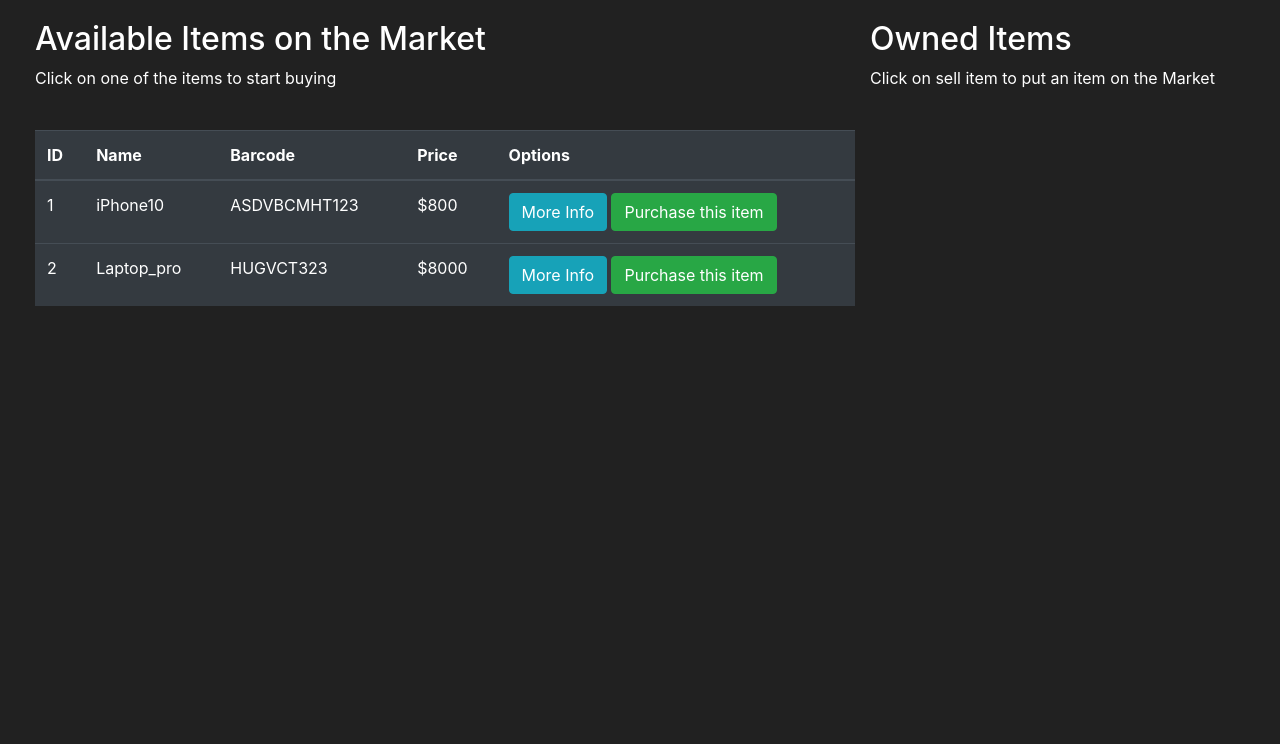
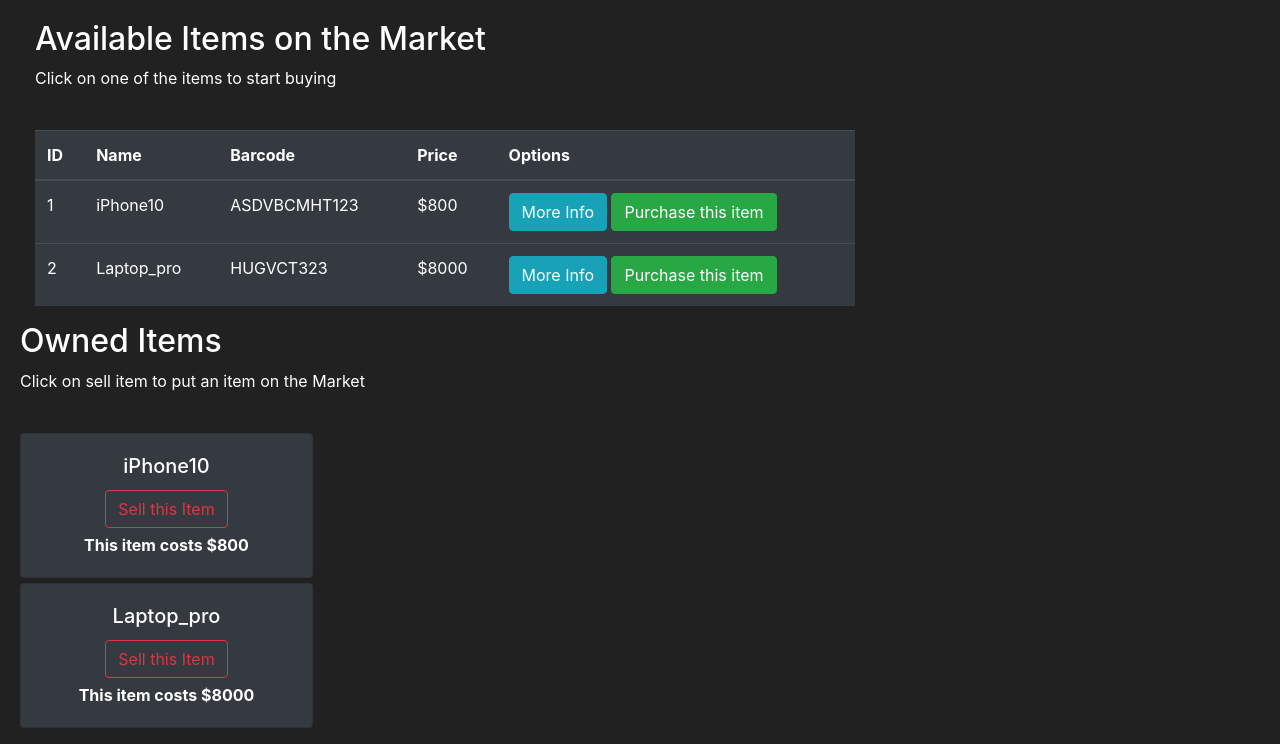
Before and after one commit to KrappRamiro/flask-market, a Flask app: template market/templates/market.html in a window 1280 px wide. Shown: the part 56-800 px from the top of the page. Run offline with Flask 2, Linux system fonts and the light colour scheme; the template is opened without the code that fills it: values that come from a table or form of the project are taken from there, others are empty; data comes from the database, SQL or seed files in the repository; both versions use the stored data as it was after the commit; form fields are guessed from the names that the template uses; some libraries are stand-ins or nearby versions.

Commit message:
added item selling

```diff
--- a/market/templates/includes/items_modals.html
+++ b/market/templates/includes/items_modals.html
@@ -39,6 +39,7 @@
 		</div>
 	</div>
 </div>
+<!-- Purchase Confirm -->
 <div
 	class="modal fade"
 	id="Modal-PurchaseConfirm-{{item.id}}"
--- /dev/null
+++ b/market/templates/includes/owned_items_modals.html
@@ -0,0 +1,60 @@
+<style>
+	.modal-content {
+		background-color: #212121;
+}
+</style>
+<!-- Sell Confirm -->
+<div
+	class="modal fade"
+	id="Modal-SellingConfirm-{{owned_item.id}}"
+	tabindex="-1"
+	aria-labelledby="exampleModalLabel"
+	aria-hidden="true"
+>
+	<div class="modal-dialog">
+		<div class="modal-content">
+			<div class="modal-header">
+				<h5 class="modal-title" id="exampleModalLabel">
+					<!-- Here goes the title -->
+					{{owned_item.name}}
+				</h5>
+				<button
+					type="button"
+					class="close"
+					data-dismiss="modal"
+					aria-label="Close"
+				>
+					<span aria-hidden="true">&times;</span>
+				</button>
+			</div>
+			<div class="modal-body">
+				<form action="" method="post">
+					<!-- Here goes the content -->
+					{{selling_form.hidden_tag()}}
+					<h4 class="text-center">
+						Are you sure you want to sell {{owned_item.name}} for ${{owned_item.price}}?
+					</h4>
+					<br />
+					<h6 class="text-center">
+						By clicking sell, you will sell this item.
+					</h6>
+					<br />
+					<!-- We use this hidden input because we pass it to the routes.py, and that enables us to use the value="{{owned_item.name}}"
+          -->
+					<input
+						id="sold-item"
+						name="sold_item"
+						type="hidden"
+						value="{{owned_item.name}}"
+					/>
+					{{ selling_form.submit(class="btn btn-outline-danger btn-block")}}
+				</form>
+			</div>
+			<div class="modal-footer">
+				<button type="button" class="btn btn-primary" data-dismiss="modal">
+					Close
+				</button>
+			</div>
+		</div>
+	</div>
+</div>
--- a/market/templates/market.html
+++ b/market/templates/market.html
@@ -47,10 +47,35 @@ content %}
 			</tbody>
 		</table>
 	</div>
+	<!-- Here goes the items that the user owns -->
 	<div class="col4">
 		<h2>Owned Items</h2>
 		<p>Click on sell item to put an item on the Market</p>
 		<br />
+		<div class="row">
+			{% for owned_item in owned_items %} {% include
+			'includes/owned_items_modals.html' %}
+			<div class="col-md-8">
+				<div style="margin-bottom: 5px" class="card text-center bg-dark">
+					<div class="card-body">
+						<h5 class="card-title">{{owned_item.name}}</h5>
+						<button
+							type="button"
+							class="btn btn-outline-danger"
+							style="margin-bottom: 5px"
+							data-toggle="modal"
+							data-target="#Modal-SellingConfirm-{{owned_item.id}}"
+						>
+							Sell this Item
+						</button>
+						<p class="card-text">
+							<strong>This item costs ${{owned_item.price}}</strong>
+						</p>
+					</div>
+				</div>
+			</div>
+			{%endfor%}
+		</div>
 	</div>
 </div>
 {% endblock %}
```
Also changed, not shown: market/forms.py (+11 -4 lines), market/models.py (+17 -3 lines), market/routes.py (+26 -3 lines), market/market.db.
